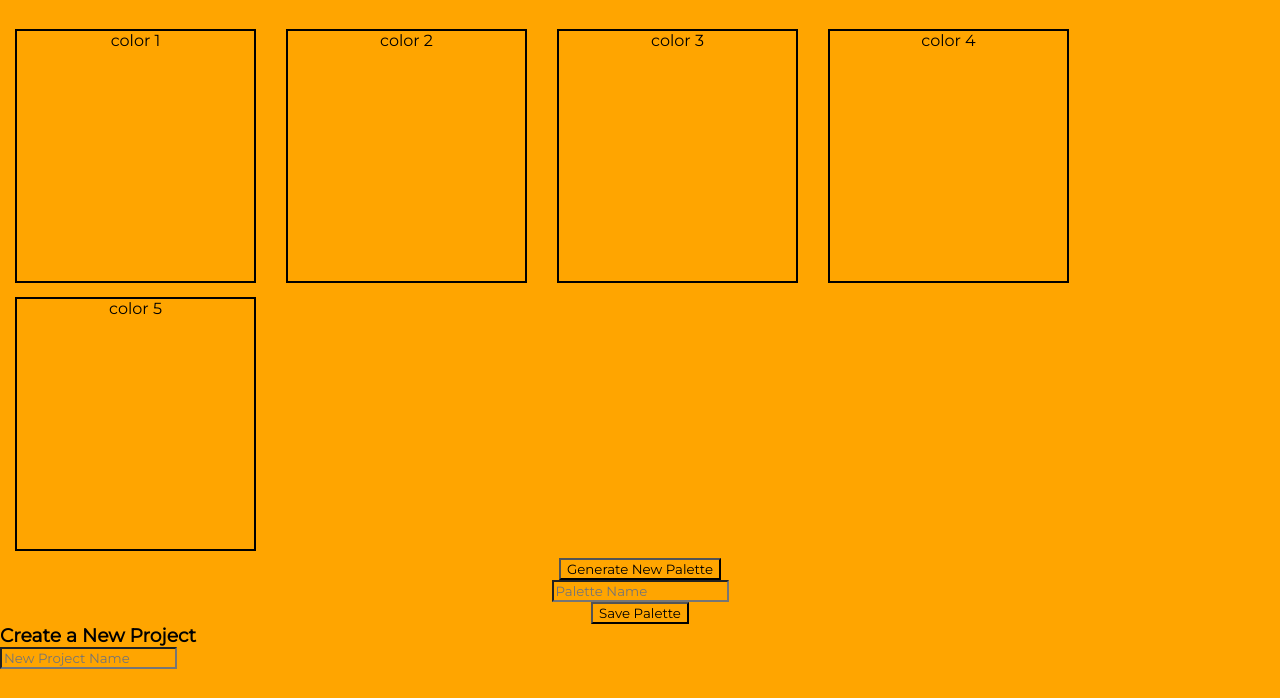
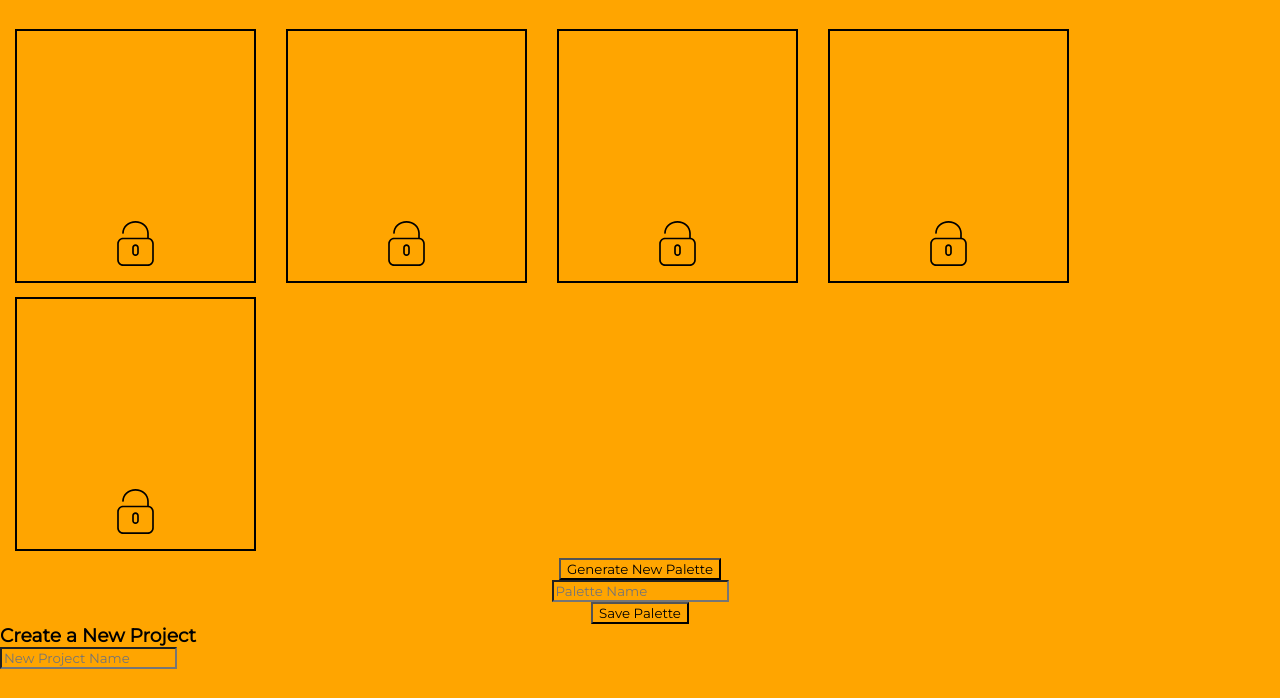
Before and after one commit to patrickjneel/palette-picker, a website: page public/index.html in a window 1280 px wide. Shown: the part 102-800 px from the top of the page. Drawn offline with nearby package versions, Linux system fonts and the light colour scheme.

Commit message:
added the unlocked icon

```diff
--- a/public/css/styles.css
+++ b/public/css/styles.css
@@ -26,12 +26,22 @@ h1 {
 }
 
 .color {
-  /*background-color: #172860;*/
+  align-items: flex-end;
   border: 2px solid black;
+  display: flex;
   height: 250px;
+  justify-content: center;
   margin: 7px 15px;
   text-align: center;
   width: 237px;
+}
+
+.unlocked {
+  background-color: transparent;
+  display: flex;
+  height: 45px;
+  padding-bottom: 15px;
+  width: 45px;
 }
 
 #create-palette {
--- a/public/index.html
+++ b/public/index.html
@@ -10,11 +10,11 @@
     <h1>Palette Picker<span><img id="logo"src="pantone.svg" /></h1>
   </header>
   <section id="color-palette">
-    <div class="color" id="color1">color 1</div>
-    <div class="color" id="color2">color 2</div>
-    <div class="color" id="color3">color 3</div>
-    <div class="color" id="color4">color 4</div>
-    <div class="color" id="color5">color 5</div>
+    <div class="color" id="color1"><img class="unlocked" src="css/images/unlocked.svg" /></div>
+    <div class="color" id="color2"><img class="unlocked" src="css/images/unlocked.svg" /></div>
+    <div class="color" id="color3"><img class="unlocked" src="css/images/unlocked.svg" /></div>
+    <div class="color" id="color4"><img class="unlocked" src="css/images/unlocked.svg" /></div>
+    <div class="color" id="color5"><img class="unlocked" src="css/images/unlocked.svg" /></div>
   </section>
   <section id="create-palette">
     <button id="generate-btn">
```
